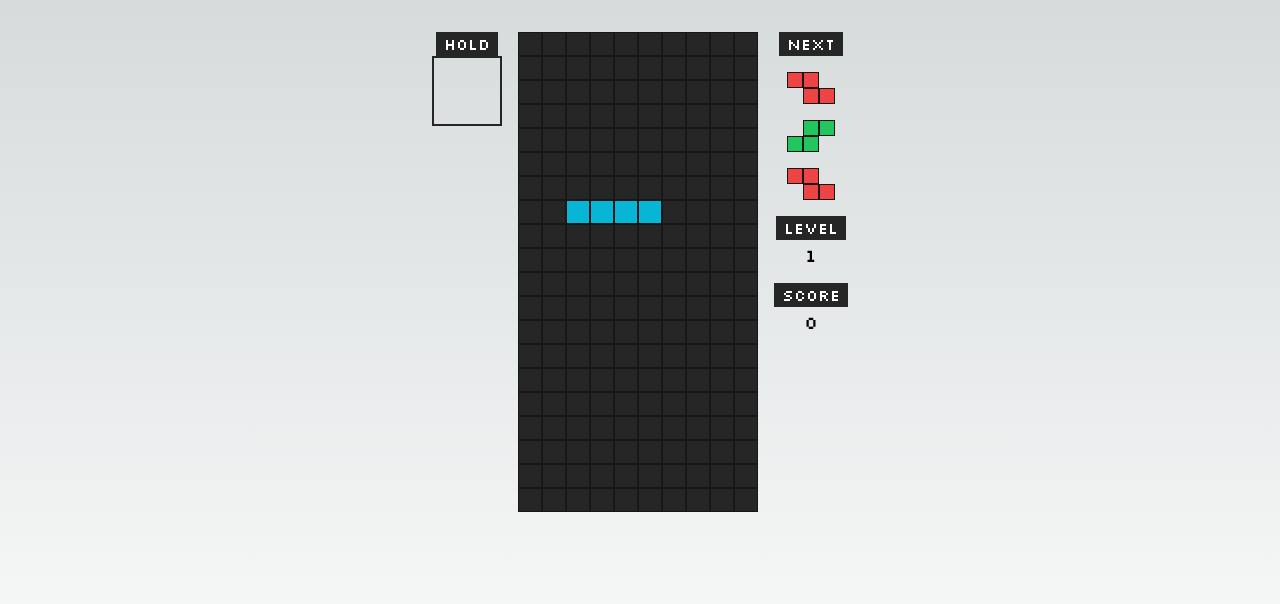
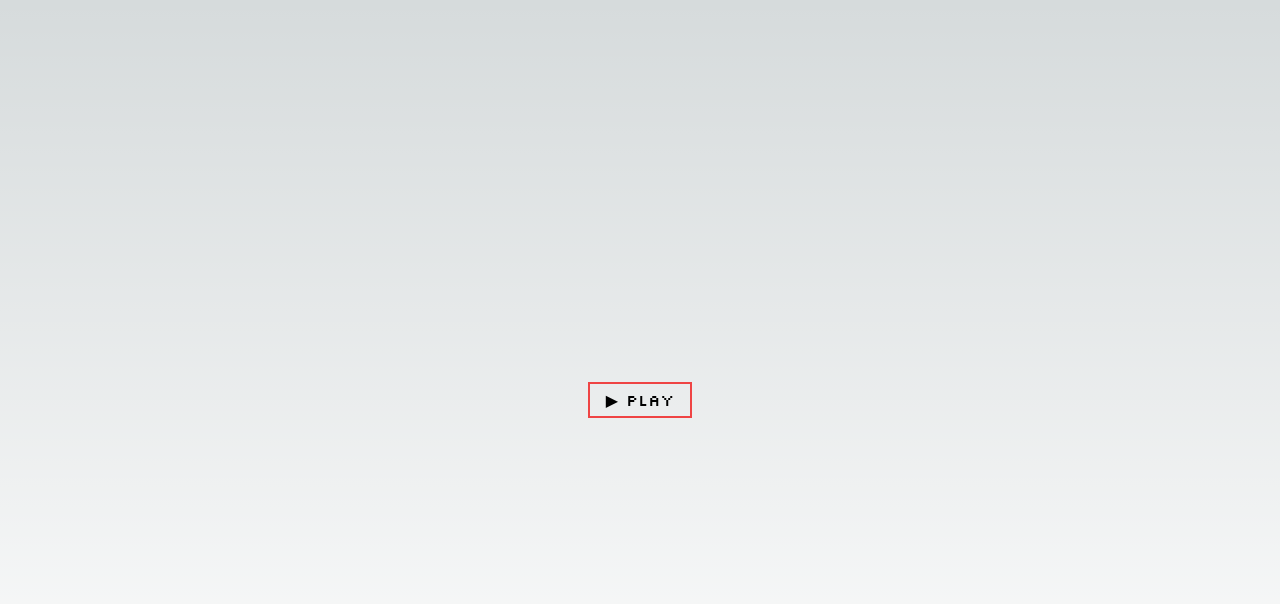
Before and after one commit to wendellavila/block_game_next, a Next.js app: page / in a window 1280 px wide. Shown: the top 604 px of the page. Built offline with nearby package versions, Linux system fonts and the light colour scheme.

Commit message:
feat: Added play/replay buttons

```diff
--- a/src/app/client.tsx
+++ b/src/app/client.tsx
@@ -4,6 +4,7 @@ import Game from '@/classes/game';
 import { getBlockBackground,getFirstNonEmptyChar } from '@/utils/functions';
 
 import { silkscreen } from '@/utils/constants';
+import { GameStatus } from '@/typing/types'
 
 function PlayfieldGrid(props: { playfield?: string[][] }): ReactNode {
   return (
@@ -122,7 +123,18 @@ function Scoreboard(props: {id?: string, title: string, value: number}) : ReactN
   );
 }
 
+function PlayButton(props: {onClick?: () => void}) : ReactNode {
+  return (
+    <button
+      className="px-4 py-1 bg-transparent border-2 border-solid border-red-500 tex-red-500"
+      onClick={props.onClick}
+    >▶ Play</button>
+  );
+}
+
 export default function GameArea(): ReactNode {
+  const [ gameStatus, setGameStatus ] = useState<GameStatus>("not started");
+
   const [ playfield, setPlayfield ] = useState<string[][] | undefined>(undefined);
   const [ score, setScore ] = useState<number>(0);
   const [ level, setLevel ] = useState<number>(1);
@@ -155,12 +167,23 @@ export default function GameArea(): ReactNode {
     );
   };
 
-  useEffect(()=>{
-    (async() => await game.play())();
-  }, []);
-
   return (
-    <div className={`flex flex-row gap-4 ${silkscreen.className}`}>
+    <div className={`flex flex-row gap-4 grow`}>
+      {
+        gameStatus === 'not started' &&
+        <section id="game-start" className="flex flex-col items-center justify-center">
+          <PlayButton onClick={
+            async ()=>{
+              setGameStatus('playing');
+              await game.play();
+              setGameStatus('over');
+            }
+          }/>
+        </section>
+      }
+      {
+        gameStatus === 'playing' &&
+        <section id="game">
           <HoldBlock block={holdBlock}/>
           <PlayfieldGrid playfield={playfield}/>
           <div className="flex flex-col items-center gap-4">
@@ -168,6 +191,24 @@ export default function GameArea(): ReactNode {
             <Scoreboard id="level" title="Level" value={level}/>
             <Scoreboard id="score" title="Score" value={score}/>
           </div>
+        </section>
+      }
+      {
+        gameStatus === 'over' &&
+        <section id="game-over" className="flex flex-col items-center justify-center">
+          <span>Game Over</span>
+          <span>Score: {score}</span>
+          <span>Play again?</span>
+          <PlayButton onClick={
+            async ()=>{
+              clearStates();
+              setGameStatus('playing');
+              await game.play();
+              setGameStatus('over');
+            }
+          }/>
+        </section>
+      }
     </div>
   );
 }
--- a/src/app/layout.tsx
+++ b/src/app/layout.tsx
@@ -1,4 +1,4 @@
-import { inter } from '@/utils/constants';
+import { inter,silkscreen } from '@/utils/constants';
 import './globals.css';
 export { metadata } from '@/utils/constants';
 
@@ -9,7 +9,9 @@ export default function RootLayout({
 }>) {
   return (
     <html lang="en">
-      <body className={inter.className}>{children}</body>
+      <body className={`min-h-screen flex flex-col ${silkscreen.className}`}>
+        {children}
+      </body>
     </html>
   );
 }
--- a/src/app/page.tsx
+++ b/src/app/page.tsx
@@ -31,7 +31,7 @@ export default function Home() {
   return (
     <>
       {/* <Header/> */}
-      <main className="flex min-h-screen flex-col items-center justify-between p-8">
+      <main className="flex flex-col items-center justify-between p-8 grow">
         <GameArea/>
       </main>
     </>
--- a/src/typing/types.ts
+++ b/src/typing/types.ts
@@ -27,3 +27,5 @@ export type RotationDirection = 'left' | 'right';
 export type BlockActionType = 'movement' | 'rotation';
 
 export type SetState<T> = React.Dispatch<React.SetStateAction<T>>;
+
+export type GameStatus = "not started" | "playing" | "over";
```
Lines whose indentation alone changed are shown as unchanged.
